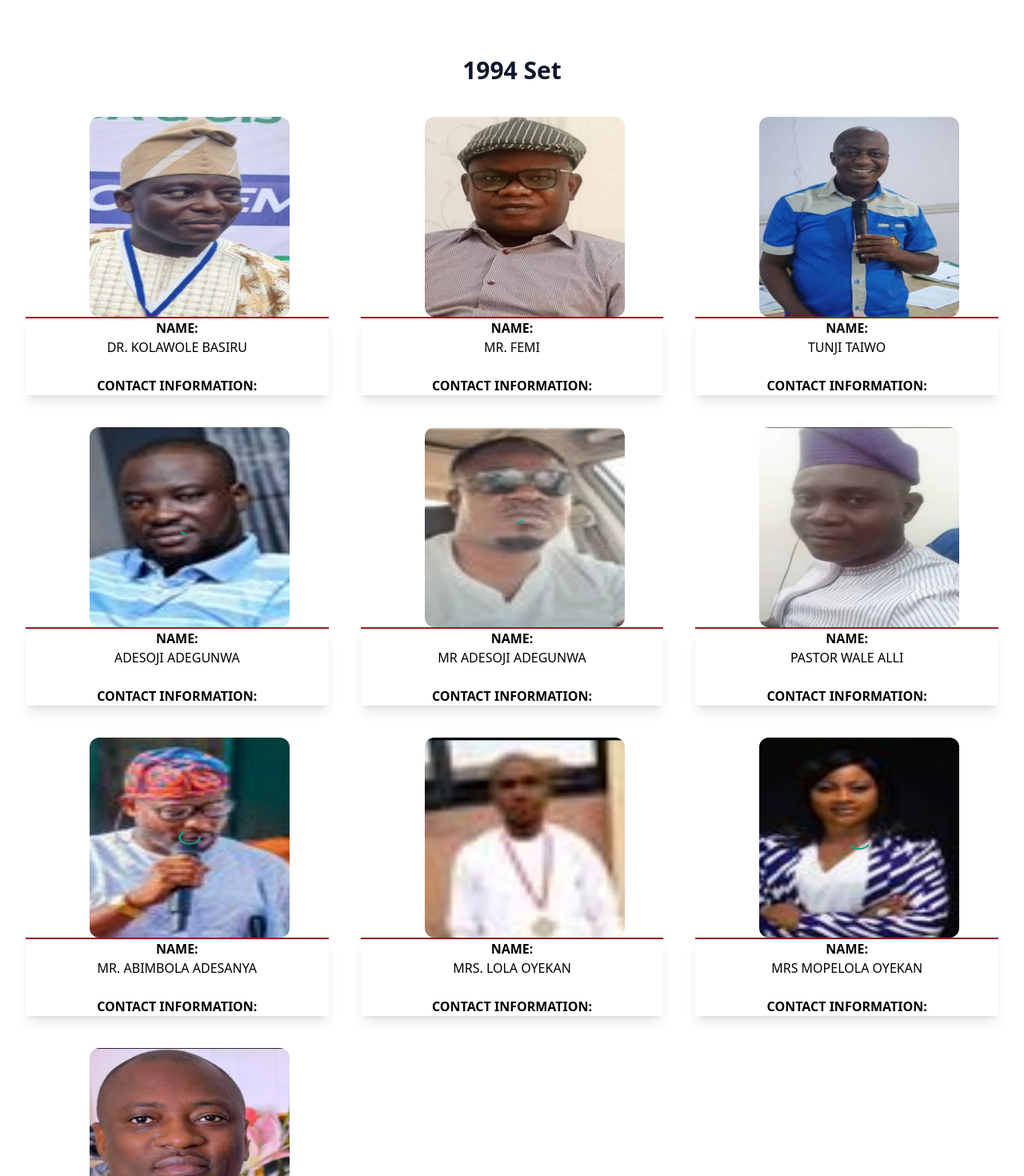
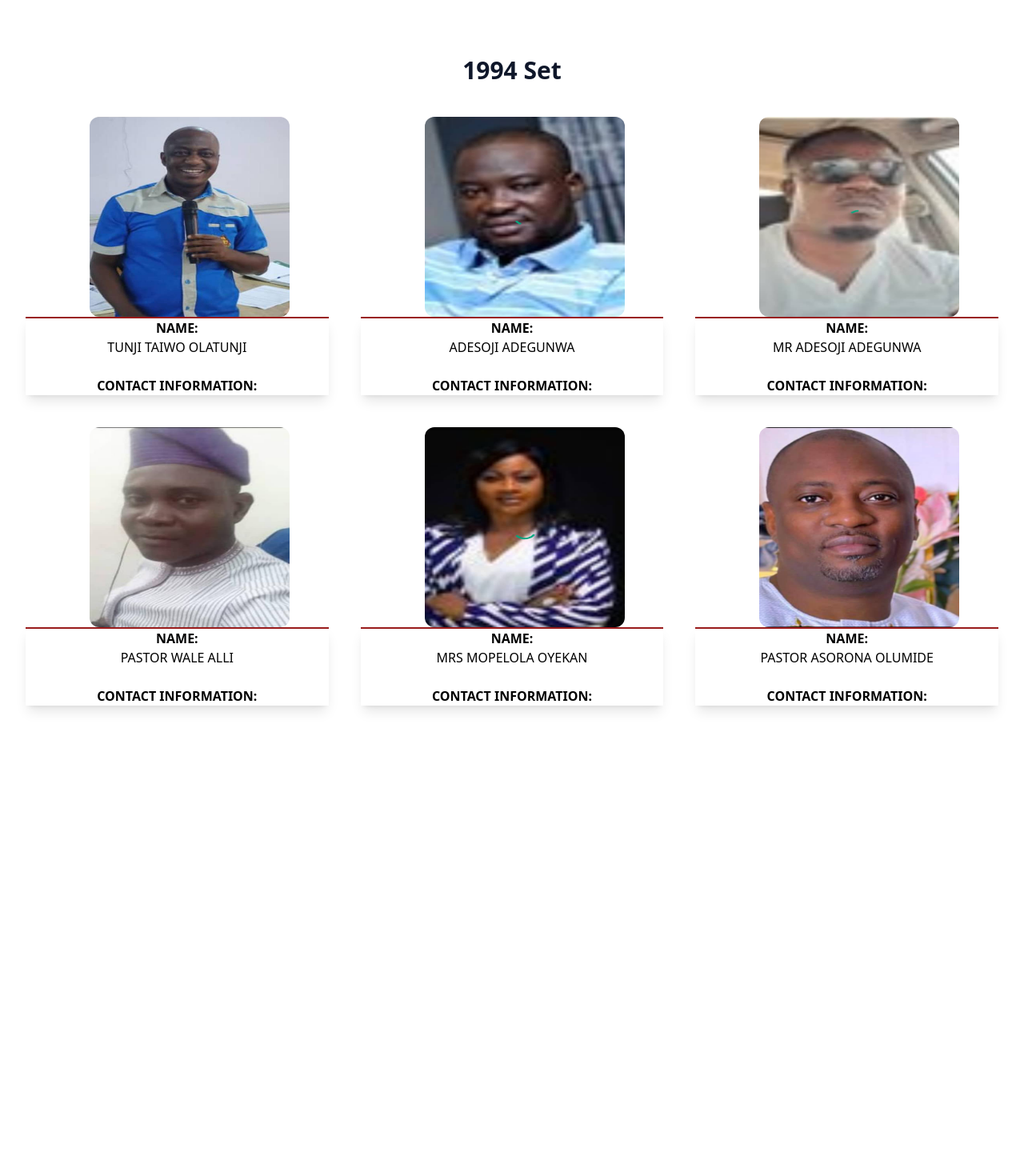
Before and after one commit to adebayodeshinawisdom/adetolaodutolacollege, a Next.js app: page / in a window 1280 px wide. Shown: the part 1920-3390 px from the top of the page at 80% size. After the commit the page ends 2842 px from the top, so only its background shows below. Built offline with nearby package versions, Linux system fonts and the light colour scheme.

Commit message:
new changes made

```diff
--- a/src/pages/index.js
+++ b/src/pages/index.js
@@ -22,17 +22,21 @@ const Home = () => {
     }
   ]
   const students = [
-      { name: "Dr. Kolawole Basiru",
-        post: "President",
-        image: "images/1.jpg"
-      },
-      { name: "Mr. Femi",
+
+      // { name: "Mr. Femi",
+      //   post: "",
+      //   image: "images/2.jpg"
+      // },
+      { name: "Tunji Taiwo Olatunji",
         post: "",
-        image: "images/2.jpg"
-      },
-      { name: "Tunji Taiwo",
-        post: "",
-        image: "images/3.jpg"
+        Age: "29th July 1975",
+        Marital: "Married",
+        Location: "Abeokuta",
+        image: "images/3.jpg",
+        Email: "olatunjius@yahoo.com",
+        phone: "08034128121, 08026312581",
+        WorkAddress: "Ogun State Government, Ogun State Planning and Development Permit Authority, Oke Mosan"
+
       },
       { name: "Adesoji Adegunwa",
         post: "",
@@ -46,14 +50,14 @@ const Home = () => {
         post: "",
         image: "images/6.jpg"
       },
-      { name: "Mr. Abimbola Adesanya",
-        post: "",
-        image: "images/7.jpg"
-      },
-      { name: "Mrs. Lola Oyekan",
-        post: "",
-        image: "images/8.jpg"
-      },
+      // { name: "Mr. Abimbola Adesanya",
+      //   post: "",
+      //   image: "images/7.jpg"
+      // },
+      // { name: "Mrs. Lola Oyekan",
+      //   post: "",
+      //   image: "images/8.jpg"
+      // },
       { name: "Mrs Mopelola Oyekan",
         post: "",
         image: "images/9.jpg"
@@ -80,6 +84,11 @@ const Home = () => {
             <p><span className="font-bold"></span> Reunion Platform</p>
           </div>
         </div>
+      </section>
+
+      <section className='px-8 py-[140px'>
+        <p></p>
+
       </section>
 
       <section id="student" className="px-8 py-[140px]">
```
